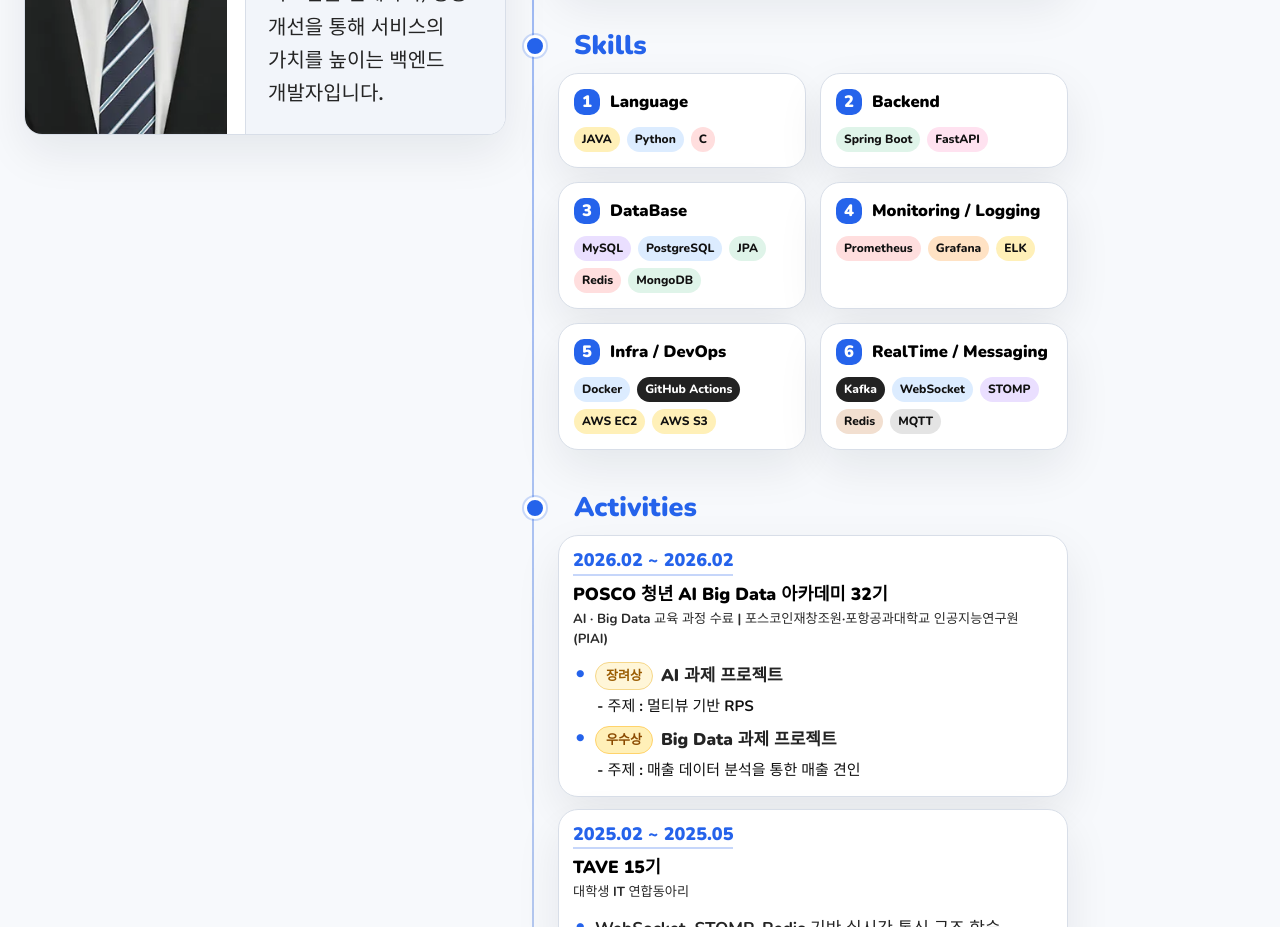
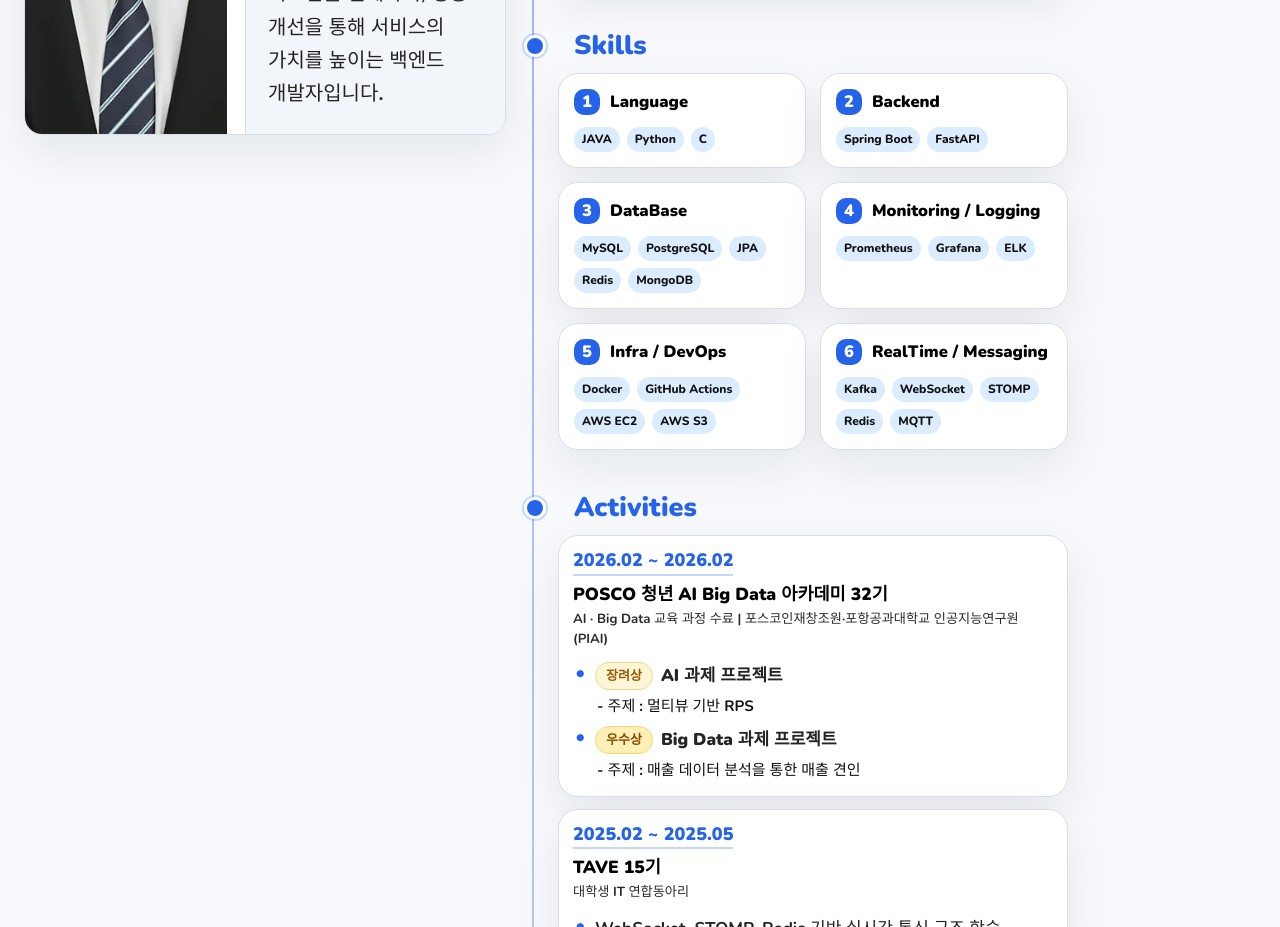
Before and after one commit to chaan32/portpolio, a website: page index.html in a window 1280 px wide. Shown: the part 800-1727 px from the top of the page. Drawn offline with nearby package versions, Linux system fonts and the light colour scheme; a web font is replaced by a local one.

Commit message:
0716 수정

```diff
--- a/index.html
+++ b/index.html
@@ -151,37 +151,37 @@
                 <article class="skill-stack-card">
                   <h3><span class="row-number">1</span>Language</h3>
                   <div class="tag-list">
-                    <span class="skill-tag tag-gold">JAVA</span>
+                    <span class="skill-tag tag-blue">JAVA</span>
                     <span class="skill-tag tag-blue">Python</span>
-                    <span class="skill-tag tag-red">C</span>
+                    <span class="skill-tag tag-blue">C</span>
                   </div>
                 </article>
 
                 <article class="skill-stack-card">
                   <h3><span class="row-number">2</span>Backend</h3>
                   <div class="tag-list">
-                    <span class="skill-tag tag-green">Spring Boot</span>
-                    <span class="skill-tag tag-pink">FastAPI</span>
+                    <span class="skill-tag tag-blue">Spring Boot</span>
+                    <span class="skill-tag tag-blue">FastAPI</span>
                   </div>
                 </article>
 
                 <article class="skill-stack-card">
                   <h3><span class="row-number">3</span>DataBase</h3>
                   <div class="tag-list">
-                    <span class="skill-tag tag-purple">MySQL</span>
+                    <span class="skill-tag tag-blue">MySQL</span>
                     <span class="skill-tag tag-blue">PostgreSQL</span>
-                    <span class="skill-tag tag-green">JPA</span>
-                    <span class="skill-tag tag-red">Redis</span>
-                    <span class="skill-tag tag-green">MongoDB</span>
+                    <span class="skill-tag tag-blue">JPA</span>
+                    <span class="skill-tag tag-blue">Redis</span>
+                    <span class="skill-tag tag-blue">MongoDB</span>
                   </div>
                 </article>
 
                 <article class="skill-stack-card">
                   <h3><span class="row-number">4</span>Monitoring / Logging</h3>
                   <div class="tag-list">
-                    <span class="skill-tag tag-red">Prometheus</span>
-                    <span class="skill-tag tag-orange">Grafana</span>
-                    <span class="skill-tag tag-gold">ELK</span>
+                    <span class="skill-tag tag-blue">Prometheus</span>
+                    <span class="skill-tag tag-blue">Grafana</span>
+                    <span class="skill-tag tag-blue">ELK</span>
                   </div>
                 </article>
 
@@ -189,20 +189,20 @@
                   <h3><span class="row-number">5</span>Infra / DevOps</h3>
                   <div class="tag-list">
                     <span class="skill-tag tag-blue">Docker</span>
-                    <span class="skill-tag tag-dark">GitHub Actions</span>
-                    <span class="skill-tag tag-gold">AWS EC2</span>
-                    <span class="skill-tag tag-gold">AWS S3</span>
+                    <span class="skill-tag tag-blue">GitHub Actions</span>
+                    <span class="skill-tag tag-blue">AWS EC2</span>
+                    <span class="skill-tag tag-blue">AWS S3</span>
                   </div>
                 </article>
 
                 <article class="skill-stack-card">
                   <h3><span class="row-number">6</span>RealTime / Messaging</h3>
                   <div class="tag-list">
-                    <span class="skill-tag tag-dark">Kafka</span>
+                    <span class="skill-tag tag-blue">Kafka</span>
                     <span class="skill-tag tag-blue">WebSocket</span>
-                    <span class="skill-tag tag-purple">STOMP</span>
-                    <span class="skill-tag tag-brown">Redis</span>
-                    <span class="skill-tag tag-gray">MQTT</span>
+                    <span class="skill-tag tag-blue">STOMP</span>
+                    <span class="skill-tag tag-blue">Redis</span>
+                    <span class="skill-tag tag-blue">MQTT</span>
                   </div>
                 </article>
 
```
